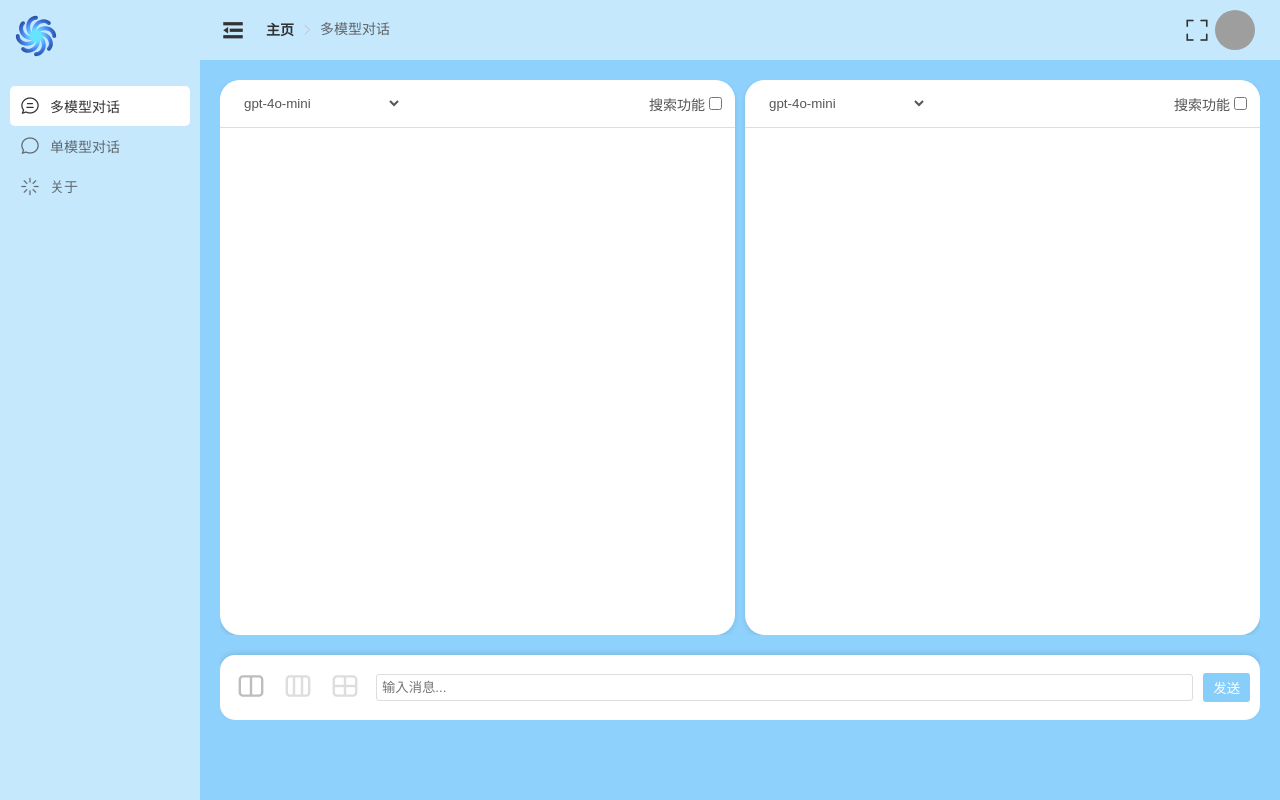
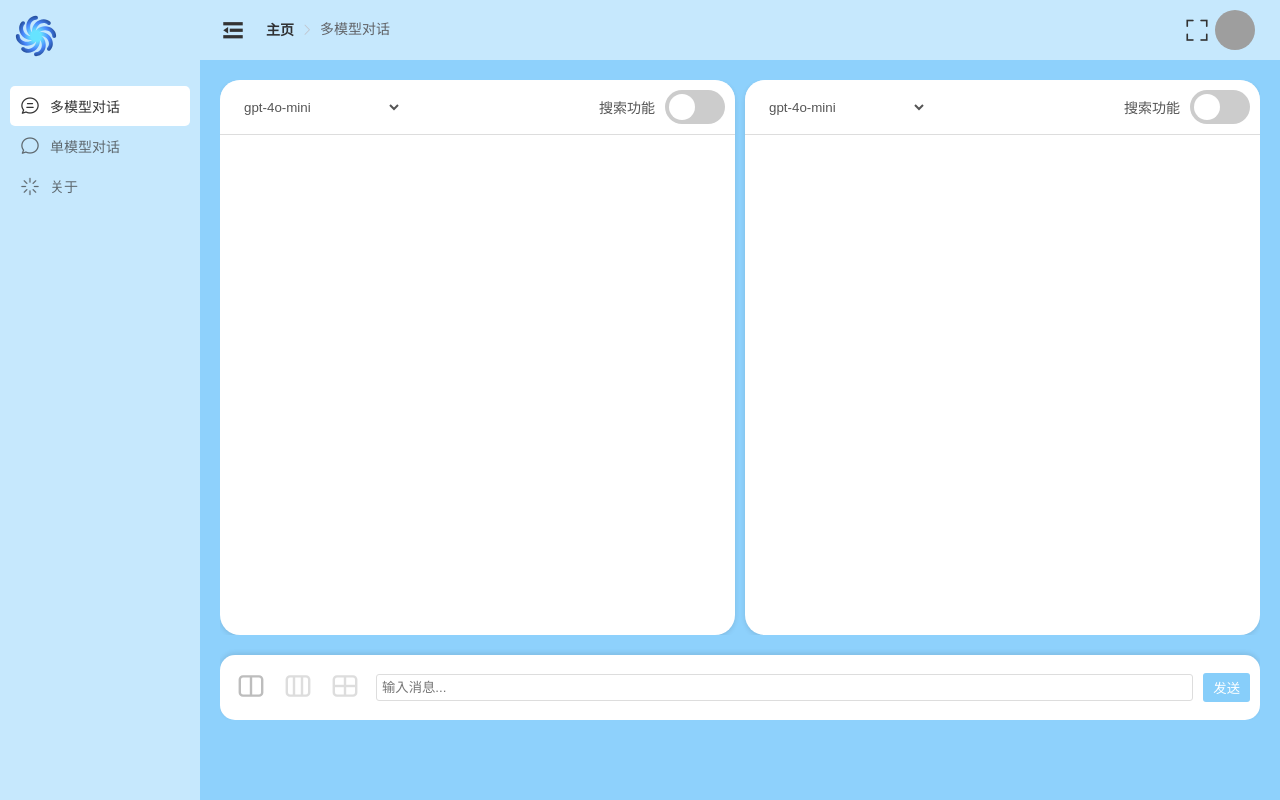
Before and after one commit to zhanghxiao/LLMSTALKS, a Vue app in the folder vue/: page /more-model in a window 1280 px wide. Built offline with nearby package versions, Linux system fonts and the light colour scheme; grey boxes are pictures that could not be loaded.

Commit message:
Update MoreModelChat.vue

```diff
--- a/vue/src/views/manager/MoreModelChat.vue
+++ b/vue/src/views/manager/MoreModelChat.vue
@@ -11,7 +11,7 @@
                         <div class="search-toggle">
                             <span>搜索功能</span>
                             <label class="switch">
-                                <input type="checkbox" v-model="isSearchEnabled" @change="toggleSearch">
+                                <input type="checkbox" v-model="chatWindow.isSearchEnabled" @change="toggleSearch(index)">
                                 <span class="slider round"></span>
                             </label>
                         </div>
@@ -98,14 +98,13 @@ export default {
         return {
             userInput: '',
             chatWindows: [
-                { messages: [], selectedModel: 'gpt-4o-mini', currentSession: [] },
-                { messages: [], selectedModel: 'gpt-4o-mini', currentSession: [] }
+                { messages: [], selectedModel: 'gpt-4o-mini', currentSession: [], isSearchEnabled: false },
+                { messages: [], selectedModel: 'gpt-4o-mini', currentSession: [], isSearchEnabled: false }
             ],
             models: this.getModelsFromEnv(),
             layout: 2,
             isMobile: false,
             showEmptyWindow: false,
-            isSearchEnabled: false,
             SEARCH_API_URL: 'https://mistpe-search.hf.space/search'
         };
     },
@@ -127,7 +126,7 @@ export default {
 
             if (currentLength < targetLength) {
                 for (let i = currentLength; i < targetLength; i++) {
-                    this.chatWindows.push({ messages: [], selectedModel: this.models[0], currentSession: [] });
+                    this.chatWindows.push({ messages: [], selectedModel: this.models[0], currentSession: [], isSearchEnabled: false });
                 }
             } else if (currentLength > targetLength) {
                 this.chatWindows.splice(targetLength);
@@ -135,13 +134,12 @@ export default {
 
             this.showEmptyWindow = this.isMobile;
         },
-        toggleSearch() {
-            const toggleMessage = this.isSearchEnabled
+        toggleSearch(index) {
+            const chatWindow = this.chatWindows[index];
+            const toggleMessage = chatWindow.isSearchEnabled
                 ? "搜索功能已开启，我现在可以上网查资料啦！😎"
                 : "搜索功能已关闭，接下来就看我自由发挥了";
-            this.chatWindows.forEach(chatWindow => {
-                this.addMessage(chatWindow, 'system', toggleMessage);
-            });
+            this.addMessage(chatWindow, 'system', toggleMessage);
         },
         addMessage(chatWindow, role, content, searchResults = null) {
             const message = { id: Date.now(), role, content };
@@ -162,24 +160,24 @@ export default {
             const userMessageContent = this.userInput;
             this.userInput = '';
 
-            let searchResults = null;
-            if (this.isSearchEnabled) {
-                searchResults = await this.performSearch(userMessageContent);
-            }
-
             const sendRequestToWindow = async (chatWindow) => {
                 this.addMessage(chatWindow, 'user', userMessageContent);
 
                 try {
                     let aiResponse;
-                    if (this.isSearchEnabled && searchResults && searchResults.search_results && searchResults.search_results.length > 0) {
+                    let searchResults = null;
+                    if (chatWindow.isSearchEnabled) {
+                        searchResults = await this.performSearch(userMessageContent);
+                    }
+
+                    if (chatWindow.isSearchEnabled && searchResults && searchResults.search_results && searchResults.search_results.length > 0) {
                         const summaryPrompt = `基于以下搜索结果回答用户的问题：
 搜索结果：${JSON.stringify(searchResults.search_results)}
 用户问题：${userMessageContent}`;
                         aiResponse = await this.getAIResponse(chatWindow, summaryPrompt);
                         this.addMessage(chatWindow, 'assistant', aiResponse, searchResults.search_results);
                     } else {
-                        if (this.isSearchEnabled) {
+                        if (chatWindow.isSearchEnabled) {
                             aiResponse = "抱歉，我没有找到相关的搜索结果。让我试试直接回答你的问题。";
                             this.addMessage(chatWindow, 'assistant', aiResponse);
                         }
@@ -268,7 +266,6 @@ export default {
 };
 </script>
 
-
 <style scoped>
 .container {
     display: flex;
@@ -320,7 +317,6 @@ export default {
     grid-template-columns: 1fr;
     grid-template-rows: repeat(4, 1fr);
 }
-
 .chat-windows.mobile.layout-4 {
     grid-template-columns: 1fr;
     grid-template-rows: repeat(5, 1fr);
@@ -450,13 +446,13 @@ export default {
 
 .content {
     padding: 1px;
-    padding-left: 10px; /* 你可以根据需要调整这个值 */
+    padding-left: 10px;
     padding-right: 10px;
     border-radius: 13px;
     word-wrap: break-word;
-    white-space: normal; /* 改为 normal，允许自然换行 */
+    white-space: normal;
     max-width: 100%;
-    line-height: 1.1; /* 调整行高，可以根据需要调整这个值 */
+    line-height: 1.1;
 }
 
 .user .content {
@@ -471,6 +467,89 @@ export default {
     border-bottom-left-radius: 4px;
 }
 
+.search-toggle {
+    display: flex;
+    align-items: center;
+}
+
+.switch {
+    position: relative;
+    display: inline-block;
+    width: 60px;
+    height: 34px;
+    margin-left: 10px;
+}
+
+.switch input {
+    opacity: 0;
+    width: 0;
+    height: 0;
+}
+
+.slider {
+    position: absolute;
+    cursor: pointer;
+    top: 0;
+    left: 0;
+    right: 0;
+    bottom: 0;
+    background-color: #ccc;
+    transition: .4s;
+}
+
+.slider:before {
+    position: absolute;
+    content: "";
+    height: 26px;
+    width: 26px;
+    left: 4px;
+    bottom: 4px;
+    background-color: white;
+    transition: .4s;
+}
+
+input:checked + .slider {
+    background-color: #2196F3;
+}
+
+input:focus + .slider {
+    box-shadow: 0 0 1px #2196F3;
+}
+
+input:checked + .slider:before {
+    transform: translateX(26px);
+}
+
+.slider.round {
+    border-radius: 34px;
+}
+
+.slider.round:before {
+    border-radius: 50%;
+}
+
+.search-results {
+    margin-top: 10px;
+    border: 1px solid #ddd;
+    border-radius: 5px;
+    padding: 10px;
+}
+
+.search-result-item {
+    margin-bottom: 10px;
+}
+
+.search-result-item h3 {
+    margin: 0;
+    font-size: 16px;
+}
+
+.search-result-item p {
+    margin: 5px 0 0;
+    font-size: 14px;
+    color: #666;
+}
+
 @media (max-width: 768px) {
     .container {
         height: 100vh;
@@ -481,7 +560,7 @@ export default {
     }
 
     .chat-windows {
-        height: calc(100% - 160px); /* 增加高度以适应所有布局的额外空白窗口 */
+        height: calc(100% - 160px);
         margin-bottom: 10px;
     }
 
@@ -492,7 +571,7 @@ export default {
         right: 0;
         background-color: #fff;
         margin-top: 10px;
-        z-index: 1000; /* 确保输入区域始终在顶部 */
+        z-index: 1000;
     }
 }
 </style>
```
